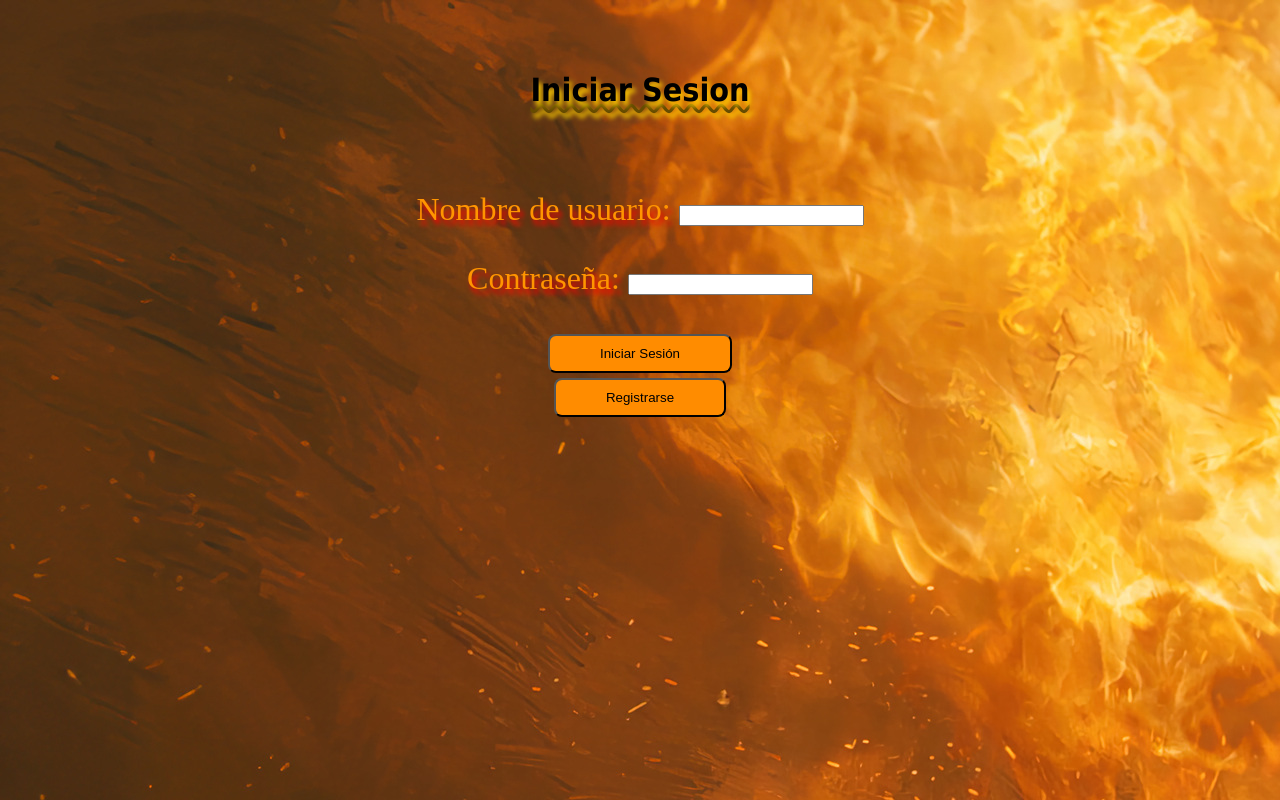
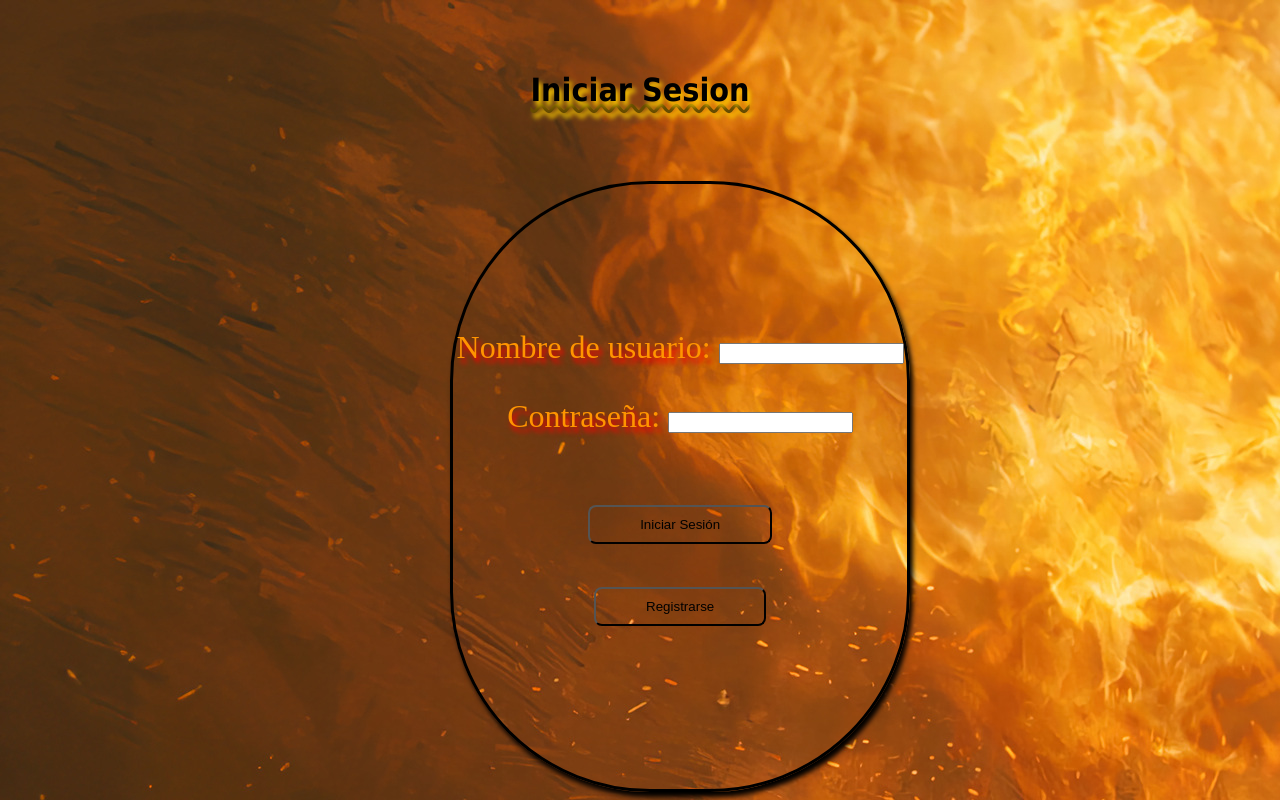
Before and after one commit to Halepan/gestion_tareas, a Django app: a page that uses users/templates/inicio.html in a window 1280 px wide. Run offline with Django 5.2, Linux system fonts and the light colour scheme.

Commit message:
modificando el secion, acabando x3

```diff
--- a/users/style-css/style-inicio.css
+++ b/users/style-css/style-inicio.css
@@ -20,21 +20,35 @@ div{
     text-align: center;
 }
 
+#inicio{
+    margin: 1cm;
+}
+
 button{
     padding: 10px 50px;
     transition: box-shadow 3s ease;
     cursor: pointer;
     border-radius: 0.5rem;
-    background-color: rgb(255, 140, 0);
+    background: transparent;
     transition: 0.3s;
 }
 button:hover{
-    background-color: rgb(147, 23, 23);
+    background-color: rgba(188, 21, 21, 0.838);
     transform: translateY(-2px);
 }
 
 div form{
     color: rgb(255, 149, 0);
     text-shadow: 3px 5px 5px red;
+}
 
+section{
+    position: relative;
+    border-style: solid;
+    border-radius: 200px;
+    box-shadow: 3px 5px 5px black;
+    height: 13cm;
+    width: 12cm;
+    padding-top: 3cm;
+    margin-left: 35%;
 }
--- a/users/templates/inicio.html
+++ b/users/templates/inicio.html
@@ -12,11 +12,11 @@
       <div>
         <form method="post" action="{% url 'inicio' %}">
           {% csrf_token %} {{ formulario_django.as_p }}
-          <button type="submit">Iniciar Sesión</button>
+          <button id="inicio" type="submit">Iniciar Sesión</button>
         </form>
       </div>
       <div>
-        <form action="{% url 'registrarse' %}">
+        <form id="registrarse" action="{% url 'registrarse' %}">
           <button type="submit">Registrarse</button>
         </form>
       </div>
```
